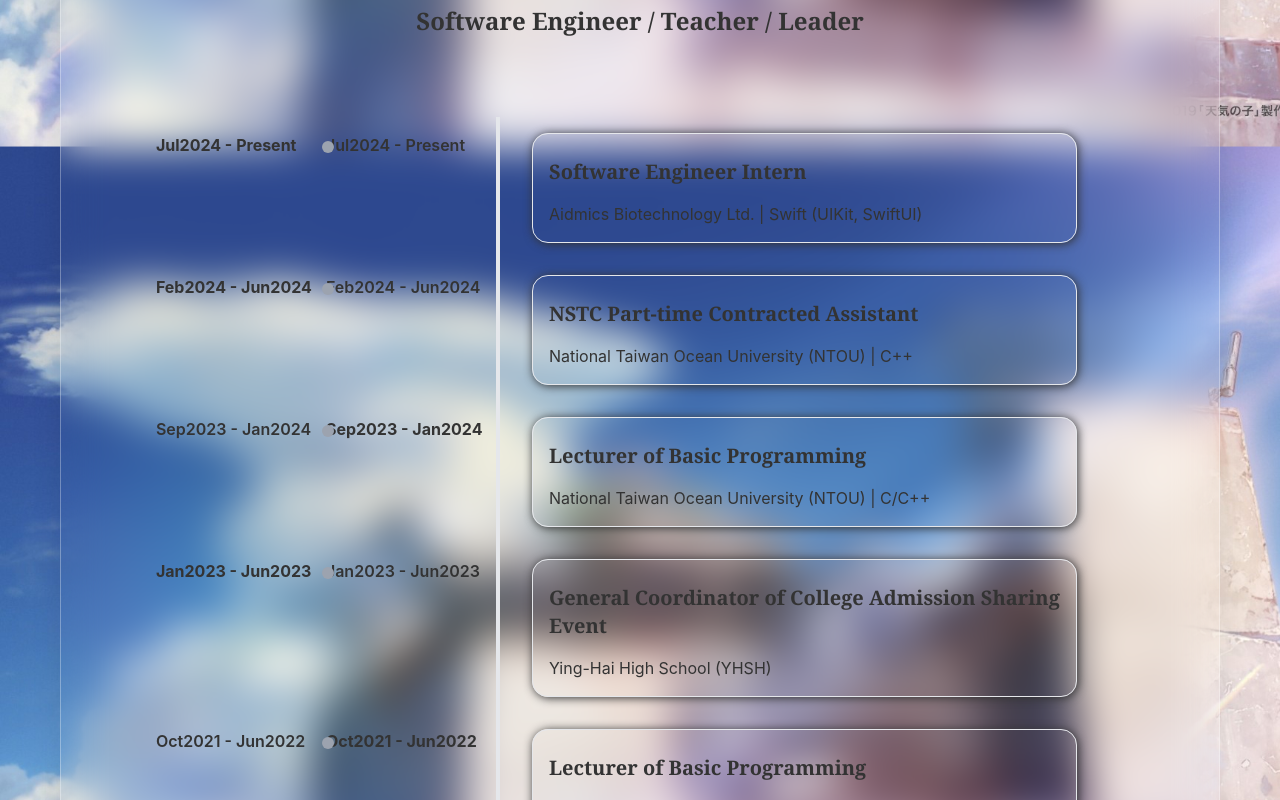
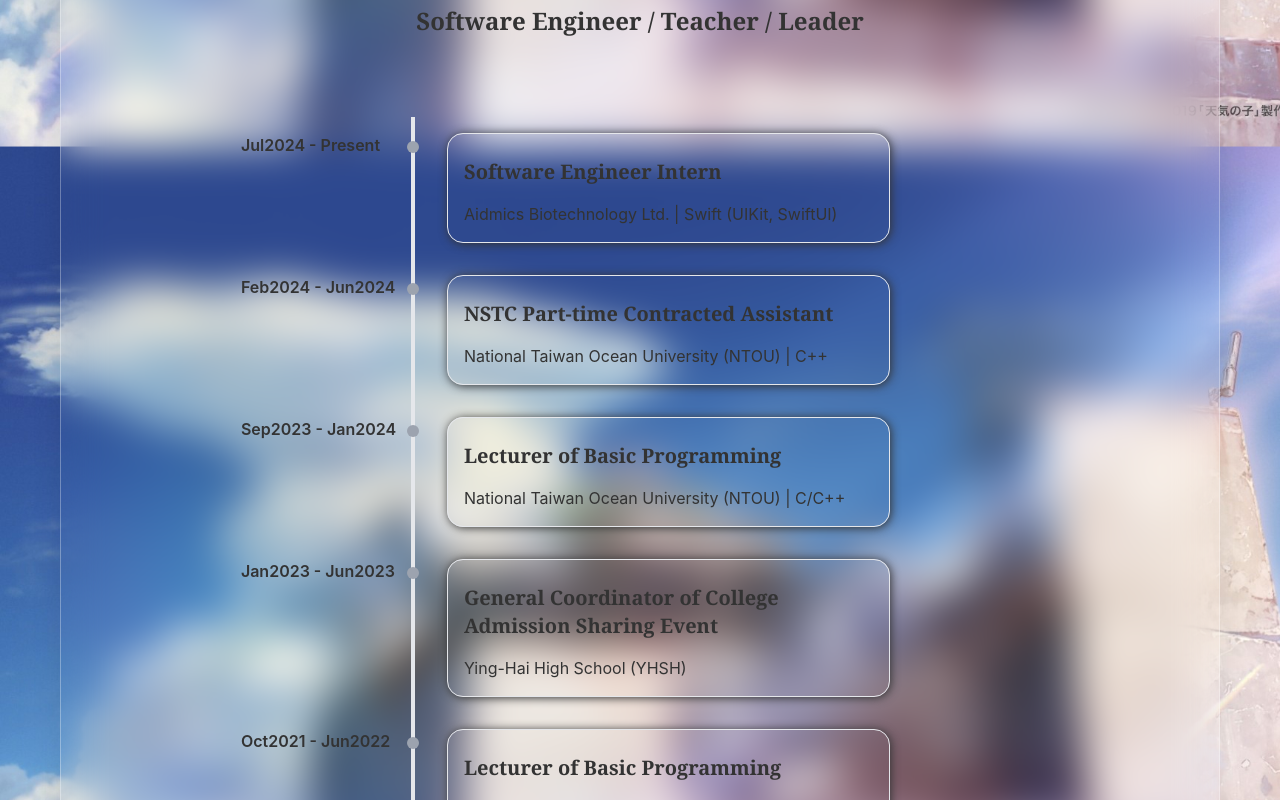
Before and after one commit to Ateto1204/Ateto1204.github.io, a React (Vite) app: page / in a window 1280 px wide. Shown: the part 1200-2000 px from the top of the page. Built offline with nearby package versions, Linux system fonts and the light colour scheme.

Commit message:
Update project

```diff
--- a/src/Components/Experience/Experience.tsx
+++ b/src/Components/Experience/Experience.tsx
@@ -28,12 +28,7 @@ function Experience() {
             <div className='flex justify-center mt-20' > {/* timeline */}
                 <ul className='flex flex-col justify-start items-stretch'> {/* timeline-list */}
                     <li className='overflow-hidden relative m-0'>
-                        <strong>
-                            <p className='text-sm md:text-base float-left w-[70px] md:w-[170px] mt-4 mr-5 md:mr-0'>
-                                Jul2024 - Present
-                            </p> {/* timeline-date */}
-                        </strong>
-                        <p className='float-left font-semibold w-[70px] md:w-[170px] mt-4 mr-5 md:mr-0'>
+                        <p className='text-sm md:text-base float-left font-semibold w-[70px] md:w-[170px] mt-4 mr-5 md:mr-0'>
                             Jul2024 - Present
                         </p> {/* timeline-date */}
                         <div
@@ -42,7 +37,7 @@ function Experience() {
                                         before:absolute before:left-[86px] md:before:left-[166px] before:top-[24px]'
                         > {/* timeline-content */}
                             <div className='pl-4 py-2 shadow-[1px_1px_10px] border rounded-2xl  border-[rgb(184,190,197)'>
-                                <h3 className='font-serif text-lg md:text-xl font-semibold my-4'>
+                                <h3 className='font-serif text-lg lg:text-xl font-semibold my-4'>
                                     Software Engineer Intern
                                 </h3>
                                 <p className='my-2'>
@@ -52,12 +47,7 @@ function Experience() {
                         </div>
                     </li>
                     <li className='overflow-hidden relative m-0'>
-                        <strong>
-                            <p className='text-sm md:text-base float-left w-[70px] md:w-[170px] mt-4 mr-5 md:mr-0'>
-                                Feb2024 - Jun2024
-                            </p> {/* timeline-date */}
-                        </strong>
-                        <p className='float-left font-semibold w-[70px] md:w-[170px] mt-4 mr-5 md:mr-0'>
+                        <p className='text-sm md:text-base float-left font-semibold w-[70px] md:w-[170px] mt-4 mr-5 md:mr-0'>
                             Feb2024 - Jun2024
                         </p> {/* timeline-date */}
                         <div
@@ -66,7 +56,7 @@ function Experience() {
                                         before:absolute before:left-[86px] md:before:left-[166px] before:top-[24px]'
                         > {/* timeline-content */}
                             <div className='pl-4 py-2 shadow-[1px_1px_10px] border rounded-2xl  border-[rgb(184,190,197)'>
-                                <h3 className='font-serif text-lg md:text-xl font-semibold my-4'>
+                                <h3 className='font-serif text-lg lg:text-xl font-semibold my-4'>
                                     NSTC Part-time Contracted Assistant
                                 </h3>
                                 <p className='my-2'>
@@ -76,21 +66,16 @@ function Experience() {
                         </div>
                     </li>
                     <li className='overflow-hidden relative m-0'>
-                        <p className='float-left font-semibold w-[70px] md:w-[170px] mt-4 mr-5 md:mr-0'>
+                        <p className='text-sm md:text-base float-left font-semibold w-[70px] md:w-[170px] mt-4 mr-5 md:mr-0'>
                             Sep2023 - Jan2024
                         </p> {/* timeline-date */}
-                        <strong>
-                            <p className='text-sm md:text-base float-left w-[70px] md:w-[170px] mt-4 mr-5 md:mr-0'>
-                                Sep2023 - Jan2024
-                            </p> {/* timeline-date */}
-                        </strong>
                         <div
                             className='w-3/5 float-left border-l-4 border-solid pl-8 py-4
                                         before:w-3 before:h-3 before:rounded-full before:bg-gray-400
                                         before:absolute before:left-[86px] md:before:left-[166px] before:top-[24px]'
                         > {/* timeline-content */}
                             <div className='pl-4 py-2 shadow-[1px_1px_10px] border rounded-2xl  border-[rgb(184,190,197)'>
-                                <h3 className='font-serif text-lg md:text-xl font-semibold my-4'>
+                                <h3 className='font-serif text-lg lg:text-xl font-semibold my-4'>
                                     Lecturer of Basic Programming
                                 </h3>
                                 <p className='my-2'>
@@ -100,12 +85,7 @@ function Experience() {
                         </div>
                     </li>
                     <li className='overflow-hidden relative m-0'>
-                        <strong>
-                            <p className='text-sm md:text-base float-left w-[70px] md:w-[170px] mt-4 mr-5 md:mr-0'>
-                                Jan2023 - Jun2023
-                            </p> {/* timeline-date */}
-                        </strong>
-                        <p className='float-left font-semibold w-[70px] md:w-[170px] mt-4 mr-5 md:mr-0'>
+                        <p className='text-sm md:text-base float-left font-semibold w-[70px] md:w-[170px] mt-4 mr-5 md:mr-0'>
                             Jan2023 - Jun2023
                         </p> {/* timeline-date */}
                         <div
@@ -118,7 +98,7 @@ function Experience() {
                                             shadow-[1px_1px_10px] border rounded-2xl  border-[rgb(184,190,197)'
                                 onClick={() => alert('General Coordinator of College Admission Sharing Event')}
                             >
-                                <h3 className='font-serif text-lg md:text-xl font-semibold my-4'>
+                                <h3 className='font-serif text-lg lg:text-xl font-semibold my-4'>
                                     General Coordinator of College Admission Sharing Event
                                 </h3>
                                 <p className='my-2'>
@@ -128,21 +108,16 @@ function Experience() {
                         </div>
                     </li>
                     <li className='overflow-hidden relative m-0'>
-                        <p className='float-left font-semibold w-[70px] md:w-[170px] mt-4 mr-5 md:mr-0'>
+                        <p className='text-sm md:text-base float-left font-semibold w-[70px] md:w-[170px] mt-4 mr-5 md:mr-0'>
                             Oct2021 - Jun2022
                         </p> {/* timeline-date */}
-                        <strong>
-                            <p className='text-sm md:text-base float-left w-[70px] md:w-[170px] mt-4 mr-5 md:mr-0'>
-                                Oct2021 - Jun2022
-                            </p> {/* timeline-date */}
-                        </strong>
                         <div
                             className='w-3/5 float-left border-l-4 border-solid pl-8 py-4
                                         before:w-3 before:h-3 before:rounded-full before:bg-gray-400
                                         before:absolute before:left-[86px] md:before:left-[166px] before:top-[24px]'
                         > {/* timeline-content */}
                             <div className='pl-4 py-2 shadow-[1px_1px_10px] border rounded-2xl  border-[rgb(184,190,197)'>
-                                <h3 className='font-serif text-lg md:text-xl font-semibold my-4'>
+                                <h3 className='font-serif text-lg lg:text-xl font-semibold my-4'>
                                     Lecturer of Basic Programming
                                 </h3>
                                 <p className='my-2'>
```
